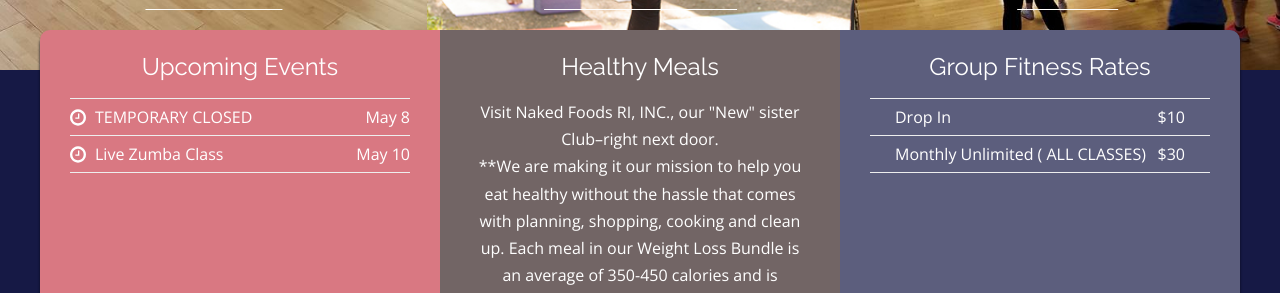
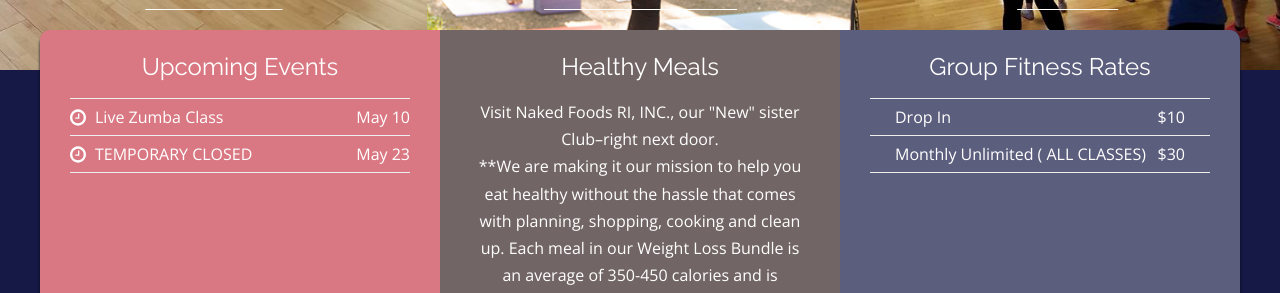
Before and after one commit to rwstone/shapeitup, a Jekyll site: the page built from index.md, in a window 1280 px wide. Shown: the part 408-701 px from the top of the page. Built offline with Jekyll 4.4.1, drawn with Linux system fonts in a browser that asks for light colours; some web fonts are replaced.

Commit message:
Updated Holiday Schedule

```diff
--- a/_events/holiday-schedule.markdown
+++ b/_events/holiday-schedule.markdown
@@ -45,8 +45,8 @@ tags:
 - "#3"
 - COVID19
 has_time_and_date: true
-event_date: 2020-05-08 17:15:00 -04:00
-event_end_date: 2020-07-31 23:59:00 -04:00
+event_date: 2020-05-23 05:15:00 -04:00
+event_end_date: 2020-08-31 23:59:00 -04:00
 class: Zumba
 ---
 
```
